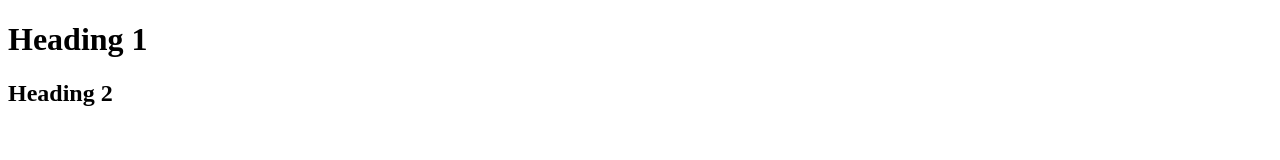
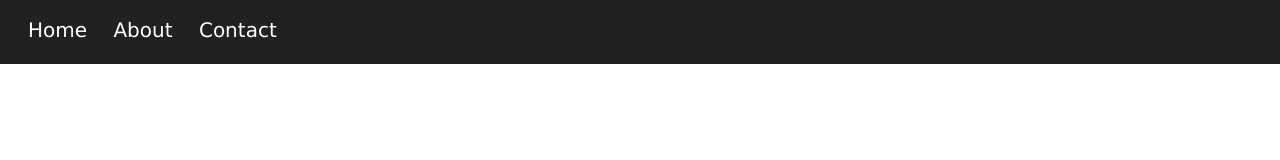
Before and after one commit to adilcodes/GitHub-Learning, a plain HTML site: page index.html in a window 1280 px wide. Drawn offline with Linux system fonts and the light colour scheme.

Commit message:
Made the navigation bar

```diff
--- a/index.html
+++ b/index.html
@@ -4,10 +4,16 @@
     <meta charset="UTF-8">
     <meta http-equiv="X-UA-Compatible" content="IE=edge">
     <meta name="viewport" content="width=device-width, initial-scale=1.0">
+    <link rel="stylesheet" href="style.css">
     <title>Document</title>
 </head>
 <body>
-    <h1>Heading 1</h1>
-    <h2>Heading 2</h2>
+<div>
+    <ul>
+        <li>Home</li>
+        <li>About</li>
+        <li>Contact</li>
+    </ul>
+</div>
 </body>
 </html>
--- a/style.css
+++ b/style.css
@@ -0,0 +1,21 @@
+*{
+    margin: 0;
+    padding: 0;
+}
+
+div{
+    width: 100%;
+    height: 64px;
+    background-color: #212121;
+}
+ul{
+    list-style-type: none;
+    font-size: 20px;
+    font-family: verdana;
+    padding: 18px;
+    color: #fff;
+}
+li{
+    display: inline;
+    margin: 0 10px;
+}
```
